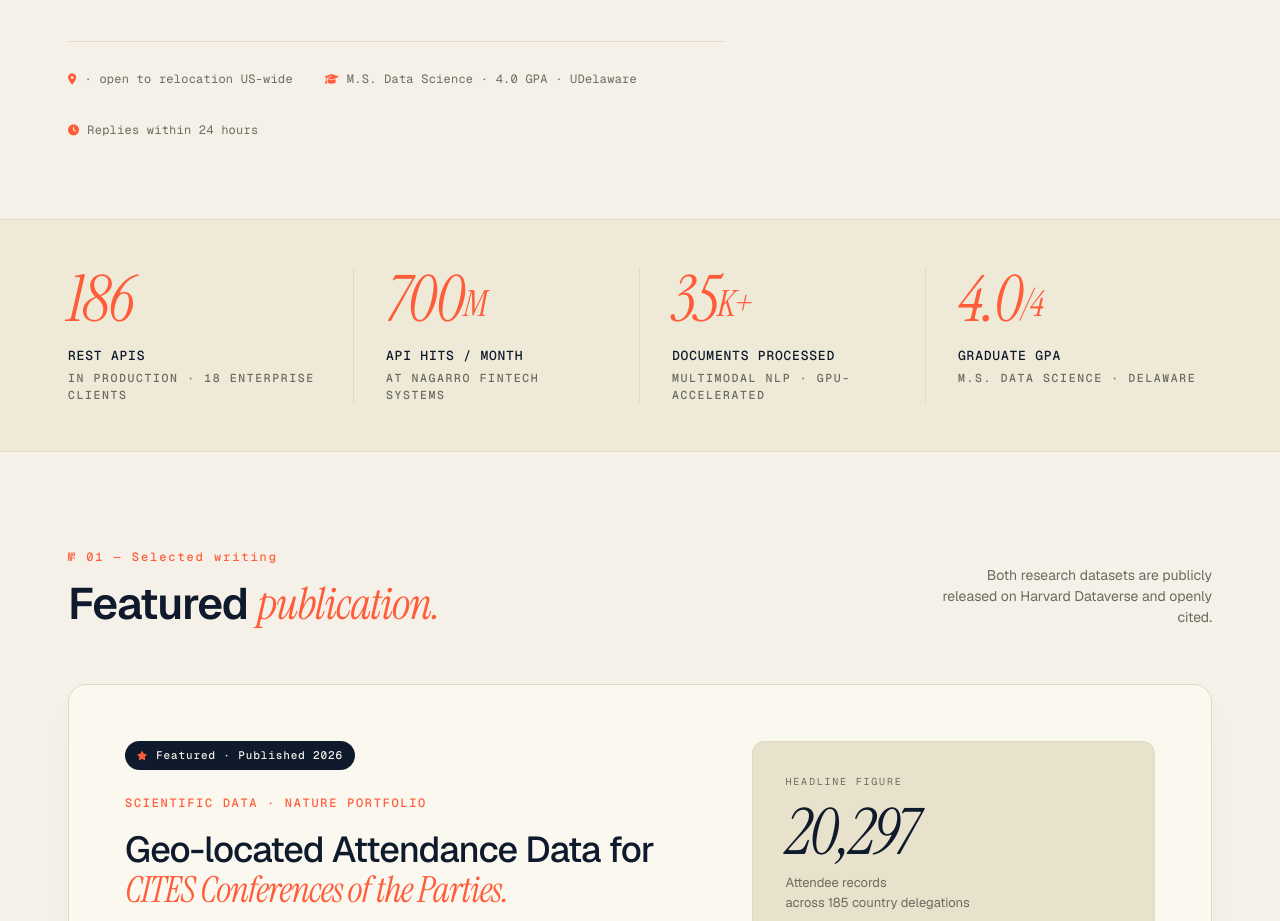
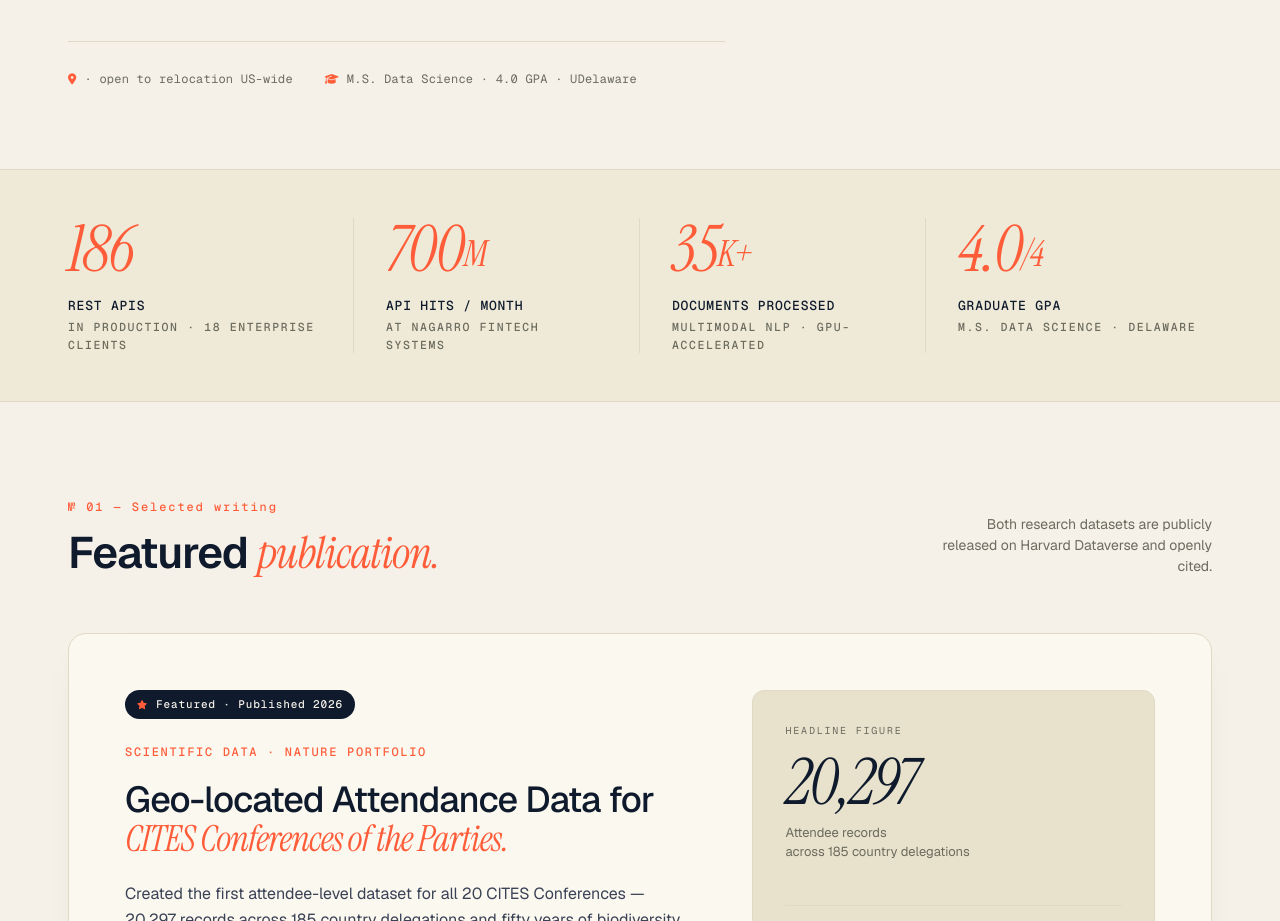
Before and after one commit to gayathri-emuru/gayathri-emuru.github.io, a plain HTML site: page index.html in a window 1280 px wide. Shown: the part 1020-1941 px from the top of the page. Drawn offline with nearby package versions, Linux system fonts and the light colour scheme.

Commit message:
Update index.html

```diff
--- a/index.html
+++ b/index.html
@@ -1028,7 +1028,6 @@ body.modal-open{overflow:hidden}
         <div class="hero-meta rv d3">
           <span><i class="fa-solid fa-location-dot"></i>· open to relocation US-wide</span>
           <span><i class="fa-solid fa-graduation-cap"></i>M.S. Data Science · 4.0 GPA · UDelaware</span>
-          <span><i class="fa-solid fa-clock"></i>Replies within 24 hours</span>
         </div>
       </div>
 
```
